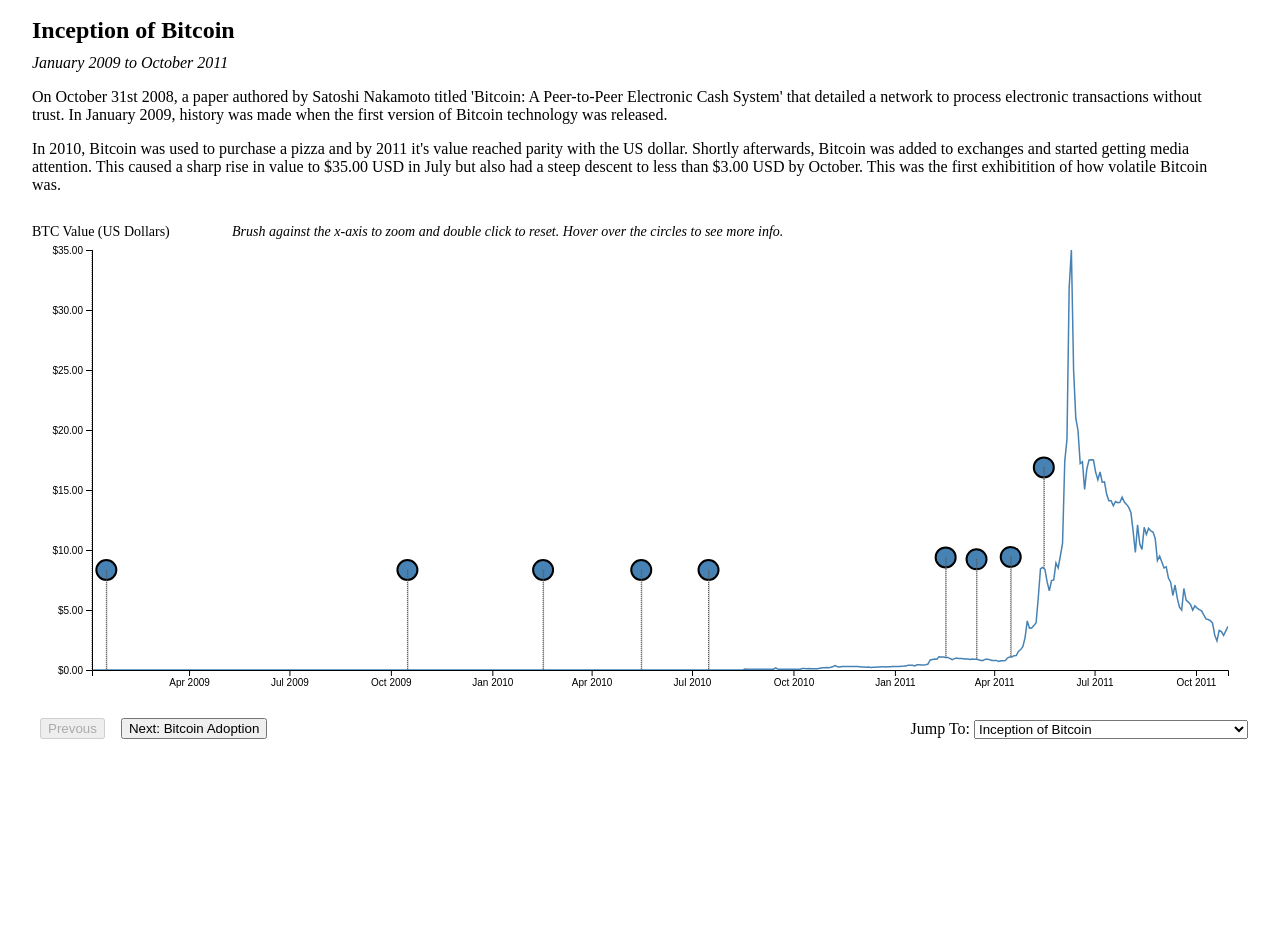
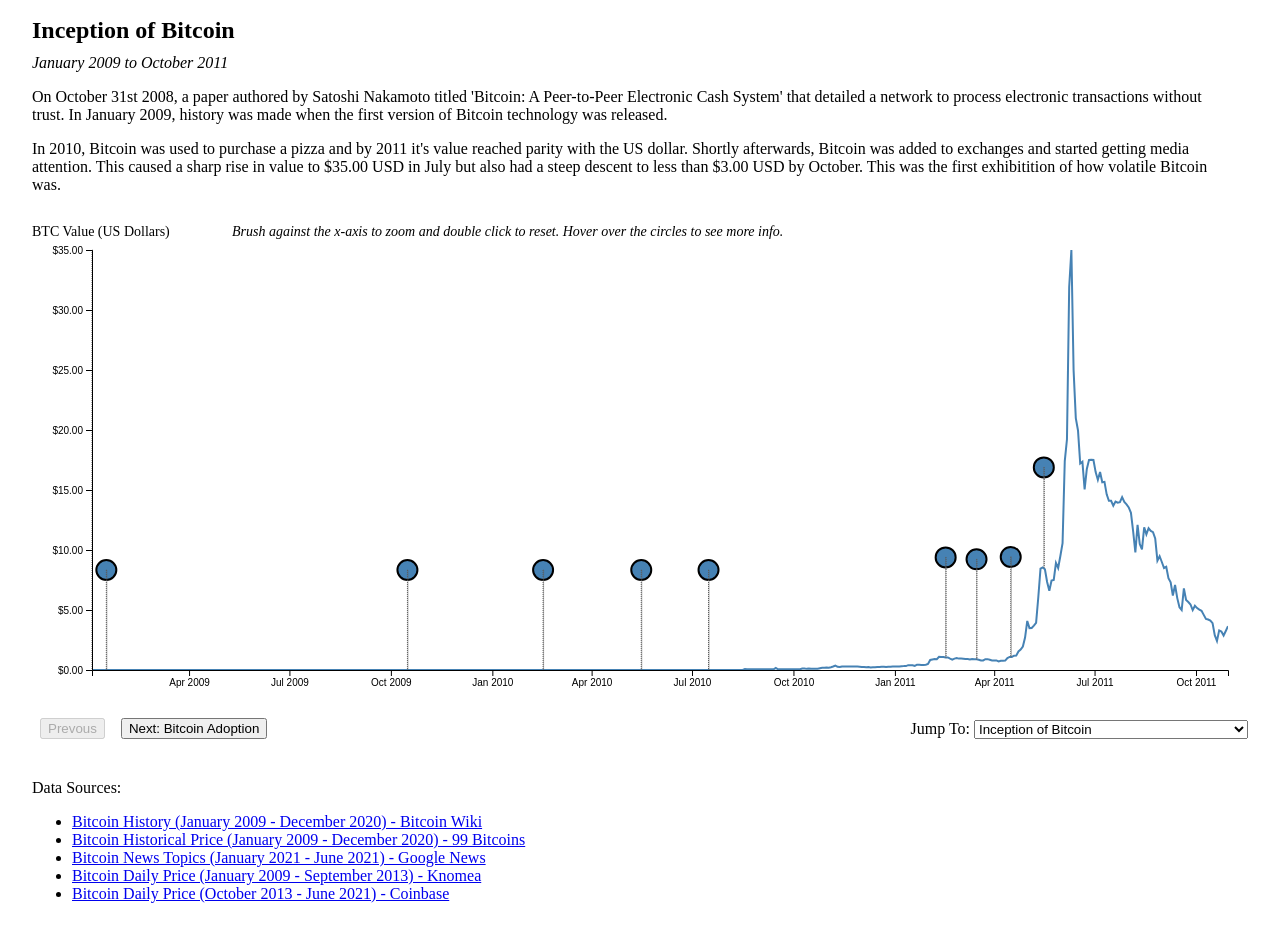
Before and after one commit to raman162/Bitcoin-History-Visualization, a plain HTML site: page index.html in a window 1280 px wide. Shown: the part 151-1092 px from the top of the page. Before the commit the page ends 930 px from the top, so only its background shows below. Drawn offline with nearby package versions, Linux system fonts and the light colour scheme.

Commit message:
added data sources to website

```diff
--- a/index.html
+++ b/index.html
@@ -52,6 +52,9 @@
         position: absolute;
         right: 0;
         margin-top: 10px;
+      }
+      #data-sources-container {
+        margin-top: 2rem;
       }
 
       @media screen and (max-width: 1300px) {
@@ -148,8 +151,10 @@
         throughout it's lifetime. The story is divided into different chapters
         that can be changed by using the controls underneath the chart.
       </p>
+
       <div class='scene-container'>
         <h2 id='scene-title'>Loading....</h2>
+
         <div id='scene-period'>
           <em>
             <span id='scene-start-month'>
@@ -159,6 +164,7 @@
             </span>
           </em>
         </div>
+
         <div id='scene-chart-wrapper'>
           <div id='scene-description-wrapper'>
             <div id='scene-description'>
@@ -184,6 +190,8 @@
             </div>
           </div>
         </div>
+        <!-- End Scene Chart -->
+
         <div id='scene-controls-wrapper'>
           <div id='scene-select-wrapper'>
             <label for='scene-select'>Jump To:</label>
@@ -200,8 +208,45 @@
             </button>
           </div>
         </div>
+        <!-- End Scene Controls -->
+
       </div>
+      <!-- End Scene Container -->
+
+      <div id='data-sources-container'>
+        <span>Data Sources:</span>
+        <ul>
+          <li>
+            <a href="https://en.bitcoinwiki.org/wiki/Bitcoin_history">
+              Bitcoin History (January 2009 - December 2020) - Bitcoin Wiki
+            </a>
+          </li>
+          <li>
+            <a href="https://99bitcoins.com/bitcoin/historical-price/">
+              Bitcoin Historical Price (January 2009 - December 2020) - 99 Bitcoins
+            </a>
+          </li>
+          <li>
+            <a href="https://www.google.com/search?q=bitcoin&tbs=cdr:1,cd_min:1/1/2021,cd_max:6/30/2021,sbd:1&tbm=nws&sxsrf=ALeKk03YtEVFc3cpcVhHZbhdXTyzD4t9yA:1627560492553&ei=LJoCYdCKIY2s5NoPl8Sc6Ag&start=0&sa=N&ved=2ahUKEwjQ0Iion4jyAhUNFlkFHRciB404ChDx0wN6BAgHEDU&biw=1536&bih=734&dpr=1.25">
+              Bitcoin News Topics (January 2021 - June 2021) - Google News
+            </a>
+          </li>
+          <li>
+            <a href="https://knoema.com/infographics/nmyfsf/bitcoin-price-from-2009-to-2021">
+              Bitcoin Daily Price (January 2009 - September 2013) - Knomea
+            </a>
+          </li>
+          <li>
+            <a href="https://www.coindesk.com/price/bitcoin">
+              Bitcoin Daily Price (October 2013 - June 2021) - Coinbase
+            </a>
+          </li>
+        </ul>
+      </div>
+      <!-- End Data Sources Container -->
     </div>
+
+    <!-- End Content Container -->
     <script>
       const dailyPriceCsvPath = 'data/bitcoin-daily-high-price.csv';
       const bitcoinFactoidsJsonPath = 'data/bitcoin-factoids.json';
@@ -411,8 +456,6 @@
       }
 
       function setSceneChart({sceneDailyPrices, sceneFactoids}) {
-        //TODO: styling
-
         //Setting D3 Chart
         let sceneChart = document.getElementById('scene-chart')
         sceneChart.innerHTML = "";
@@ -548,7 +591,7 @@
           attr("class", "price-line").
           attr("fill", "none").
           attr("stroke", "steelblue").
-          attr("stroke-width", 1.5)
+          attr("stroke-width", 2)
 
         //animate linepath
         const lineLength = linePath.node().getTotalLength();
@@ -884,5 +927,7 @@
 
       init();
     </script>
+    <!-- End Script -->
+
   </body>
 </html>
```
